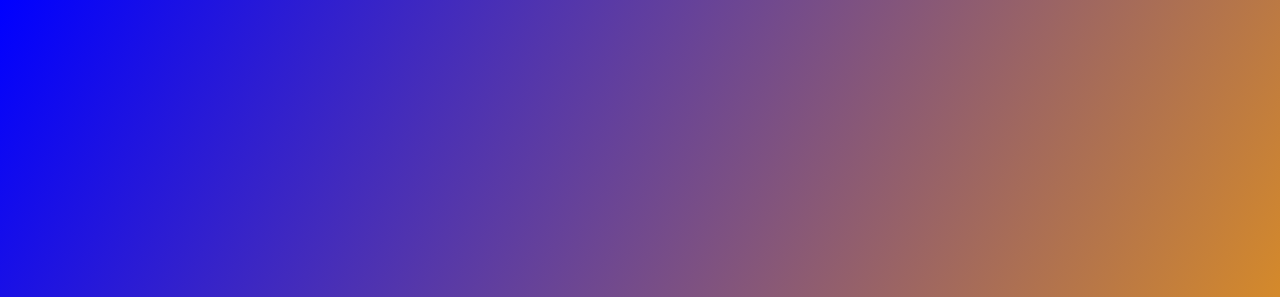
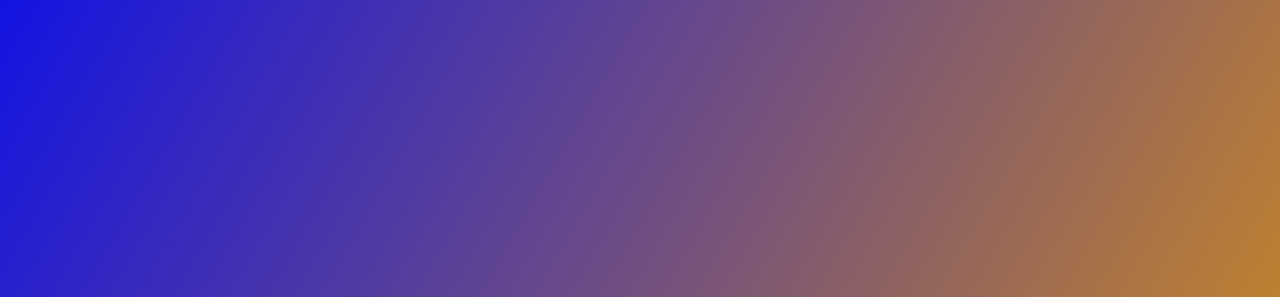
Before and after one commit to joaoramosty/relogio-digital, a plain HTML site: page index.html in a window 1280 px wide. Shown: the top 297 px of the page. Drawn offline with nearby package versions, Linux system fonts and the light colour scheme.

Commit message:
update css

```diff
--- a/style.css
+++ b/style.css
@@ -6,7 +6,7 @@
 
 body{
     height: 100vh;
-    background: linear-gradient(120deg, blue , orange);
+    background: linear-gradient(120deg, rgb(19, 19, 226) , rgb(224, 150, 13));
     display: flex;
     align-items: center;
     justify-content: center;
```
